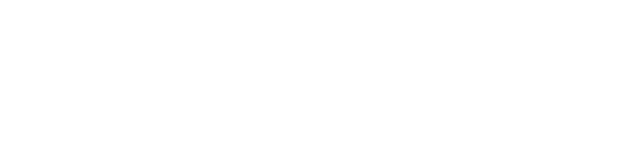
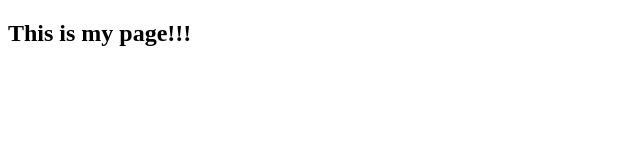
Before and after one commit to AnastasiaElf/card, a plain HTML site: page index.html in a window 1280 px wide. Shown: the whole page, without its empty margins (0-640 px from the left). Drawn offline with Linux system fonts and the light colour scheme.

Commit message:
add info

```diff
--- a/index.html
+++ b/index.html
@@ -2,13 +2,11 @@
 <html>
 
 <head>
-    <title>This is my page!!!</title>
     <!-- <link href="https://fonts.googleapis.com/css?family=Roboto" rel="stylesheet"> -->
-
 </head>
 
 <body>
-
+<h2>This is my page!!!</h2>
 </body>
 
 </html>
```
